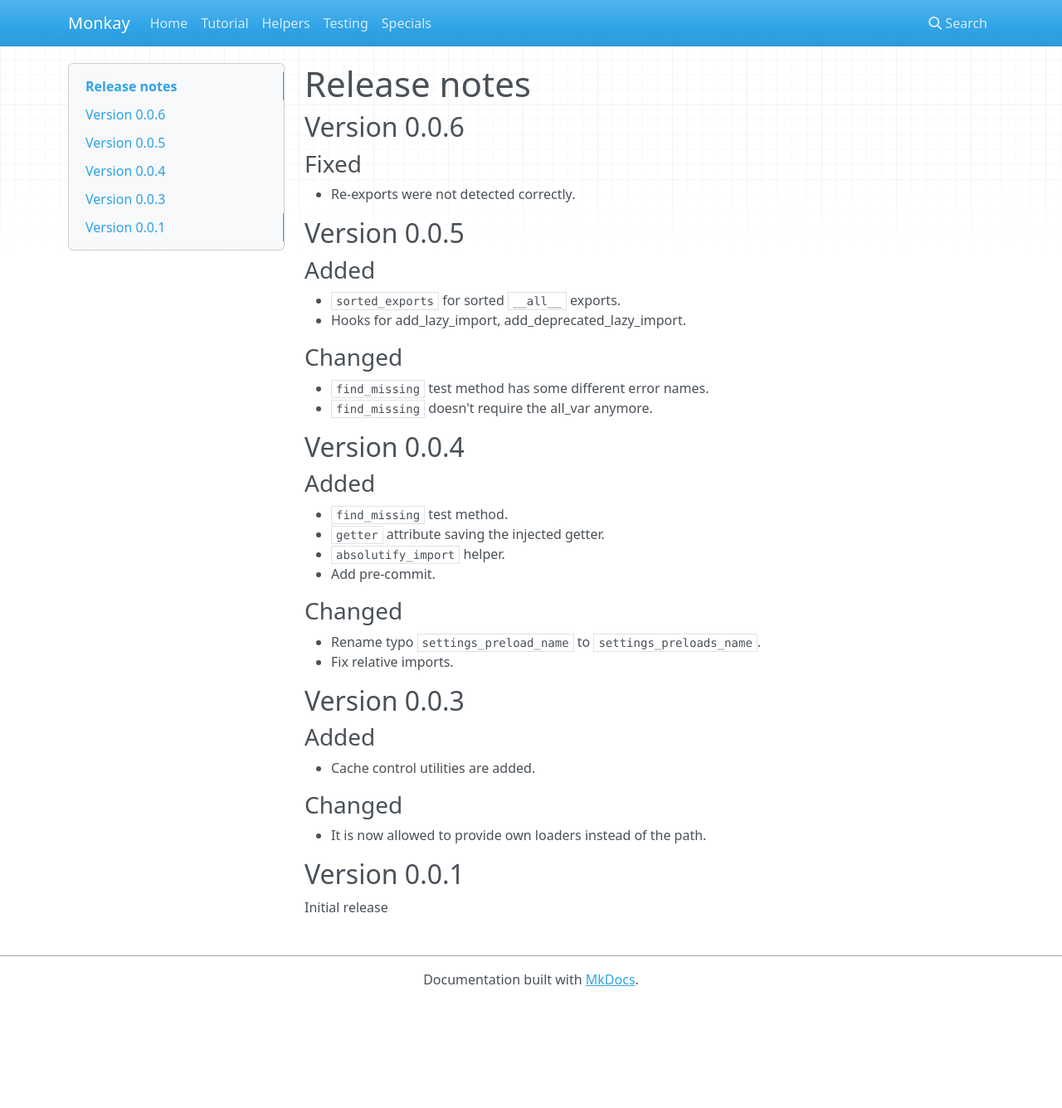
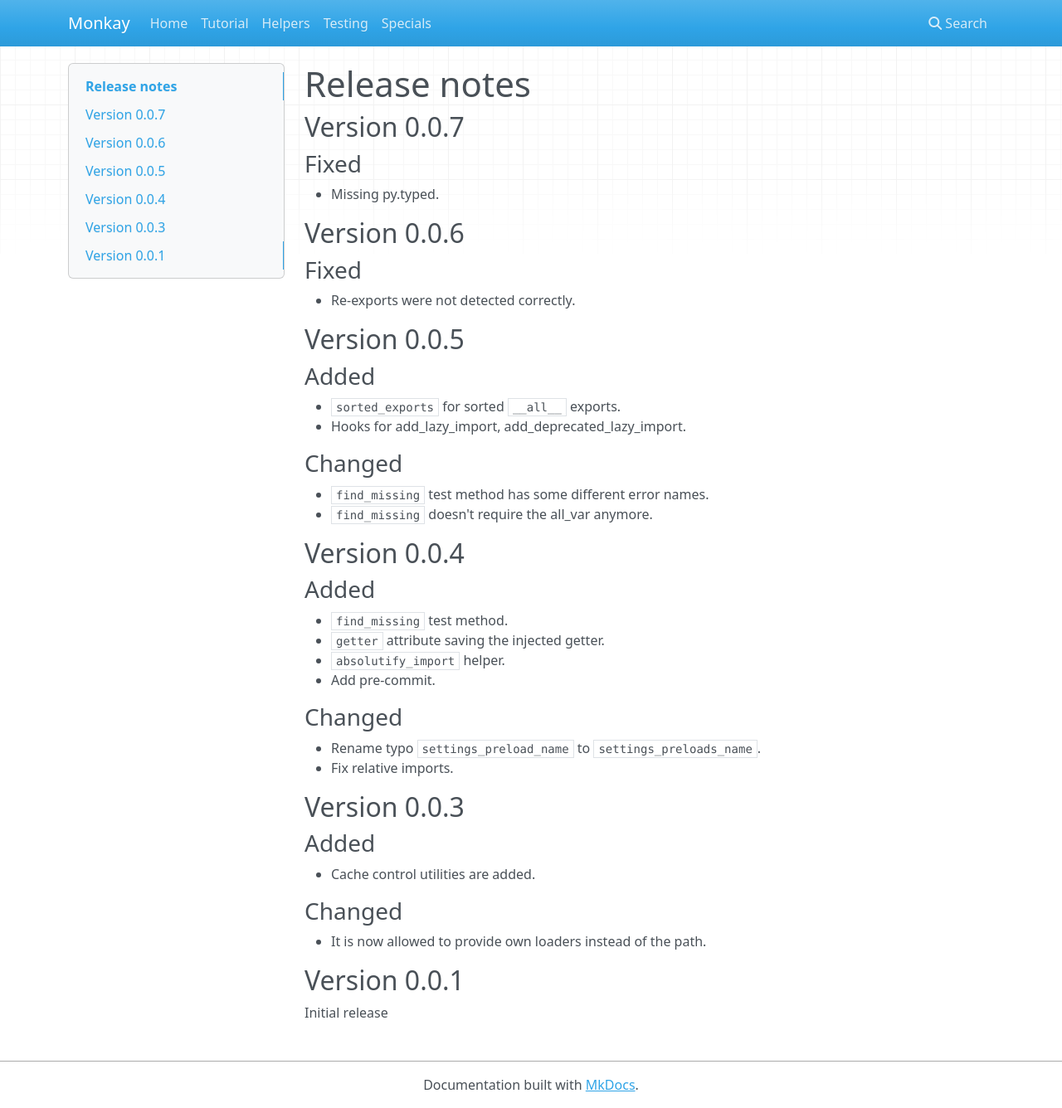
Before and after one commit to dymmond/monkay, an MkDocs documentation site: the page built from docs/release-notes.md, in a window 1280 px wide and 1336 px high. Shown: the whole window at 83% size. Built offline with MkDocs 1.6.1, drawn with Linux system fonts in a browser that asks for light colours; nearby versions of some CDN libraries.

Commit message:
Changes:
- add missing py.typed

```diff
--- a/docs/release-notes.md
+++ b/docs/release-notes.md
@@ -1,5 +1,10 @@
 # Release notes
 
+## Version 0.0.7
+
+### Fixed
+
+- Missing py.typed.
 
 ## Version 0.0.6
 
--- a/monkay/__about__.py
+++ b/monkay/__about__.py
@@ -1,4 +1,4 @@
 # SPDX-FileCopyrightText: 2024-present alex <devkral@web.de>
 #
 # SPDX-License-Identifier: BSD-3-Clauses
-__version__ = "0.0.6"
+__version__ = "0.0.7"
```
Also changed, not shown: 1 other file.
